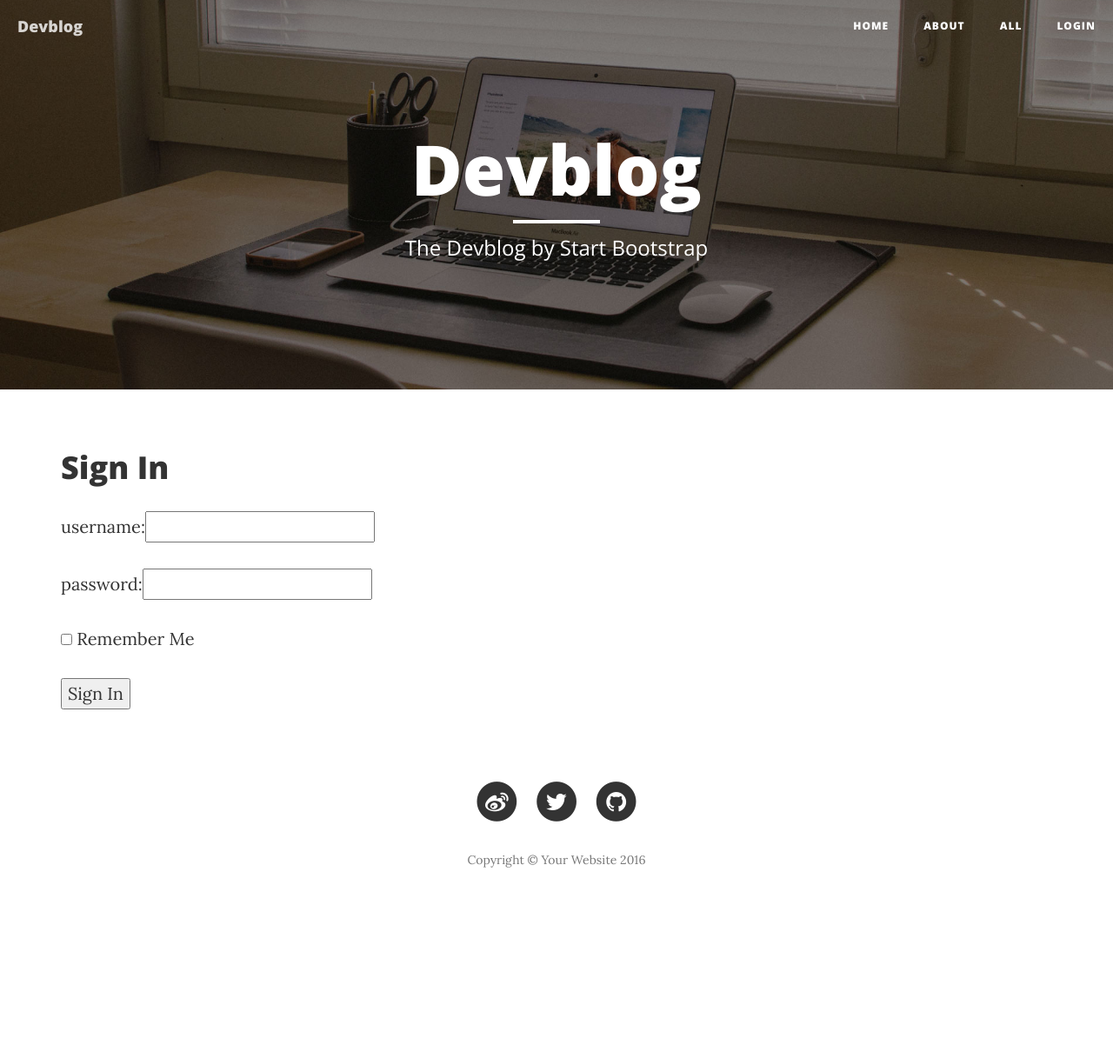
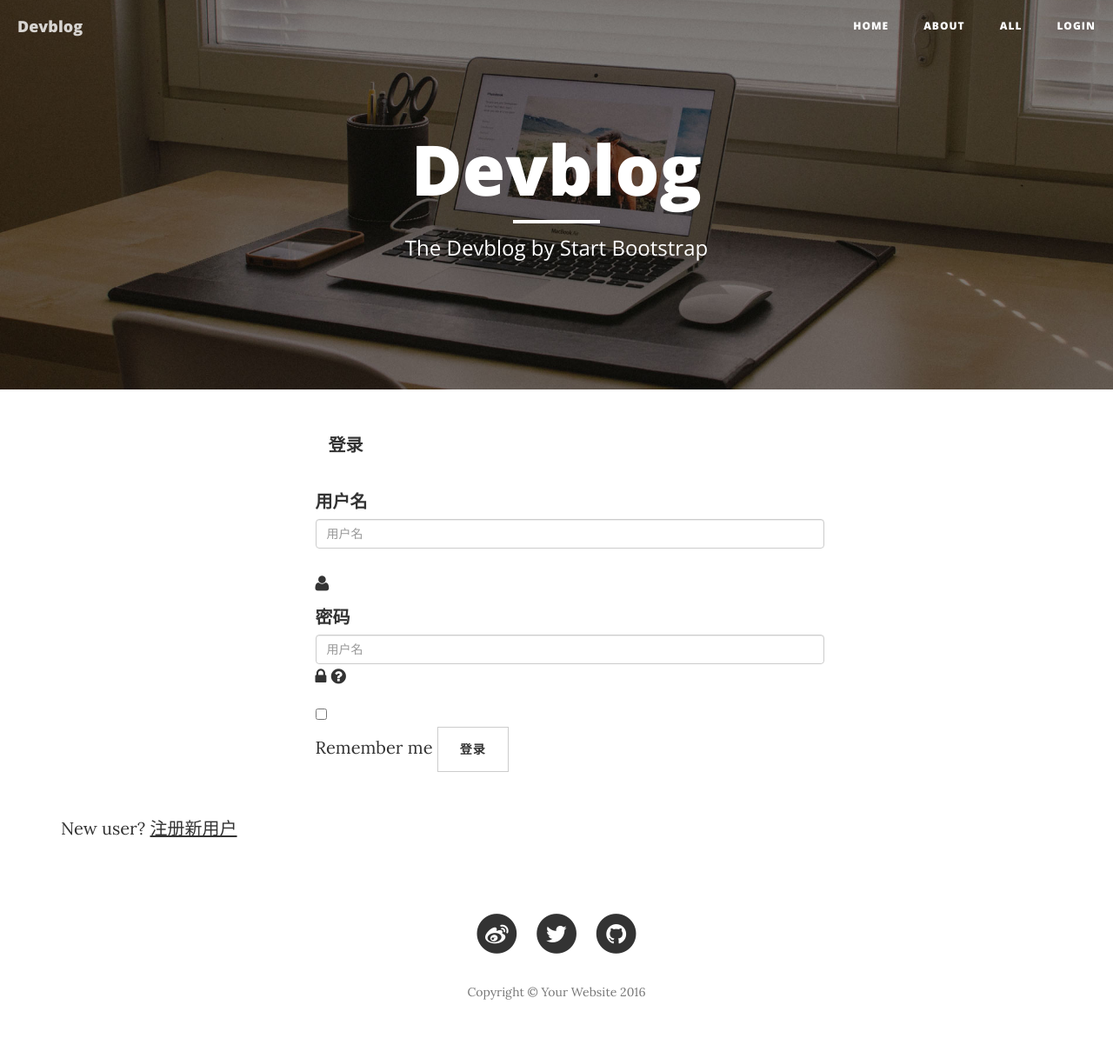
Before and after one commit to dayinfinite/devblog, a Flask app: page /auth/login in a window 1280 px wide. Shown: the whole page at 87% size. Before the commit the page ends 998 px from the top, so only its background shows below. Run offline with Flask 2, Linux system fonts and the light colour scheme; some libraries are stand-ins or nearby versions.

Commit message:
fix register

```diff
--- a/app/auth/forms.py
+++ b/app/auth/forms.py
@@ -2,13 +2,15 @@
 # __author__ = 'dayinfinte'
 
 from flask_wtf import FlaskForm
-from wtforms import StringField, BooleanField, PasswordField, SubmitField, ValidationError
+from wtforms import StringField, BooleanField, PasswordField, SubmitField, ValidationError, Form
 from wtforms.validators import DataRequired, Length, Required, Email
 from ..models import User
 class LoginForm(FlaskForm):
     email = StringField('Email', validators=[Required(), Length(1, 64), Email()])
-    username = StringField('username', validators=[DataRequired(), Length(0 ,20, message=u"用户名长度0到20")])
-    password = PasswordField('password', validators=[DataRequired(), Length(0, 20, message=u'密码长度0到20')])
+    username = StringField(u'用户名', validators=[DataRequired(), Length(0 ,20, message=u"用户名长度0到20")],
+                           render_kw={'class':'form-control', 'placeholder': u'用户名'})
+    password = PasswordField(u'密码', validators=[DataRequired(), Length(0, 20, message=u'密码长度0到20')],
+                             render_kw={'class': 'form-control', 'placeholder': u'用户名'})
     remember_me = BooleanField('remember', default=False)
 
 class RegistrationFrom(FlaskForm):
--- a/app/auth/views.py
+++ b/app/auth/views.py
@@ -11,6 +11,7 @@ from .. import db
 @auth.route('/login', methods=['GET', 'POST'])
 def login():
     form = LoginForm()
+    print form.validate_on_submit(), form.username.data, form.password.data
     if form.validate_on_submit():
         username = User.query.filter_by(username=form.username.data).first()
         if username is not None and username.verify_password(form.password.data):
@@ -18,7 +19,6 @@ def login():
             return redirect(request.args.get('next') or url_for('main.index'))
         flash('Invalid username or password.', "warning")
     return render_template('login.html',
-                           title='Sign In',
                            form=form)
 
 @auth.route('/logout')
--- a/app/templates/login.html
+++ b/app/templates/login.html
@@ -1,11 +1,83 @@
 {% extends 'base/base.html' %}
 {% block content %}
-    <h1>Sign In</h1>
-    <form action="" method="post" name="Login">
-        {{form.hidden_tag()}}
-        <p>username:{{form.username}}</p>
-        <p>password:{{form.password}}</p>
-        <p>{{form.remember_me}} Remember Me</p>
-        <p><input type="submit" value="Sign In"></p>
-    </form>
+{#    <h1><small>登录</small></h1>#}
+{#    <form class="form-horizontal" action="" method="post" name="Login">#}
+{#        {{form.hidden_tag()}}#}
+{#        <div class="form-group">#}
+{#            <label for="inputEmail3" class="col-sm-2 control-label">用户名</label>#}
+{#            <div class="col-sm-10">#}
+{#                <input type="text" id="username" name="username" class="form-control" placeholder="用户名">#}
+{#            </div>#}
+{#        </div>#}
+{#        <div class="form-group">#}
+{#            <label for="inputEmail3" class="col-sm-2 control-label">密码</label>#}
+{#            <div class="col-sm-10">#}
+{#                <input type="password" id="password" name="password" class="form-control" placeholder="密码">#}
+{#            </div>#}
+{#        </div>#}
+{#        <p>密码</p>#}
+{#        <p>{{form.password}}</p>#}
+{#        <p>{{form.remember_me}} Remember Me</p>#}
+{#        <p><input type="submit" value="Sign In"></p>#}
+{#    </form>#}
+    <div class="container">
+    <div class="row">
+        <div class="col-md-offset-3 col-md-6">
+            <form class="form-horizontal">
+                {{form.hidden_tag()}}
+                <label class="heading"
+
+
+
+
+
+
+
+
+
+
+
+
+
+
+
+
+
+
+
+
+
+
+
+
+
+
+
+
+                >登录</label>
+                <div class="form-group">
+                    <p>{{ form.username.label }} {{ form.username }}</p>
+                    <i class="fa fa-user"></i>
+                </div>
+                <div class="form-group help">
+                    {{ form.password.label }} {{ form.password }}
+                    <i class="fa fa-lock"></i>
+                    <a href="#" class="fa fa-question-circle"></a>
+                </div>
+                <div class="form-group">
+                    <div class="main-checkbox">
+                        <input type="checkbox" value="None" id="checkbox1" name="check"/>
+                        <label for="checkbox1"></label>
+                    </div>
+                    <span class="text">Remember me</span>
+                    <button type="submit" class="btn btn-default">登录</button>
+                </div>
+            </form>
+        </div>
+    </div>
+</div>
+    <p>
+        New user?
+        <a href="{{ url_for('auth.register') }}">注册新用户</a>
+    </p>
 {% endblock %}
```
